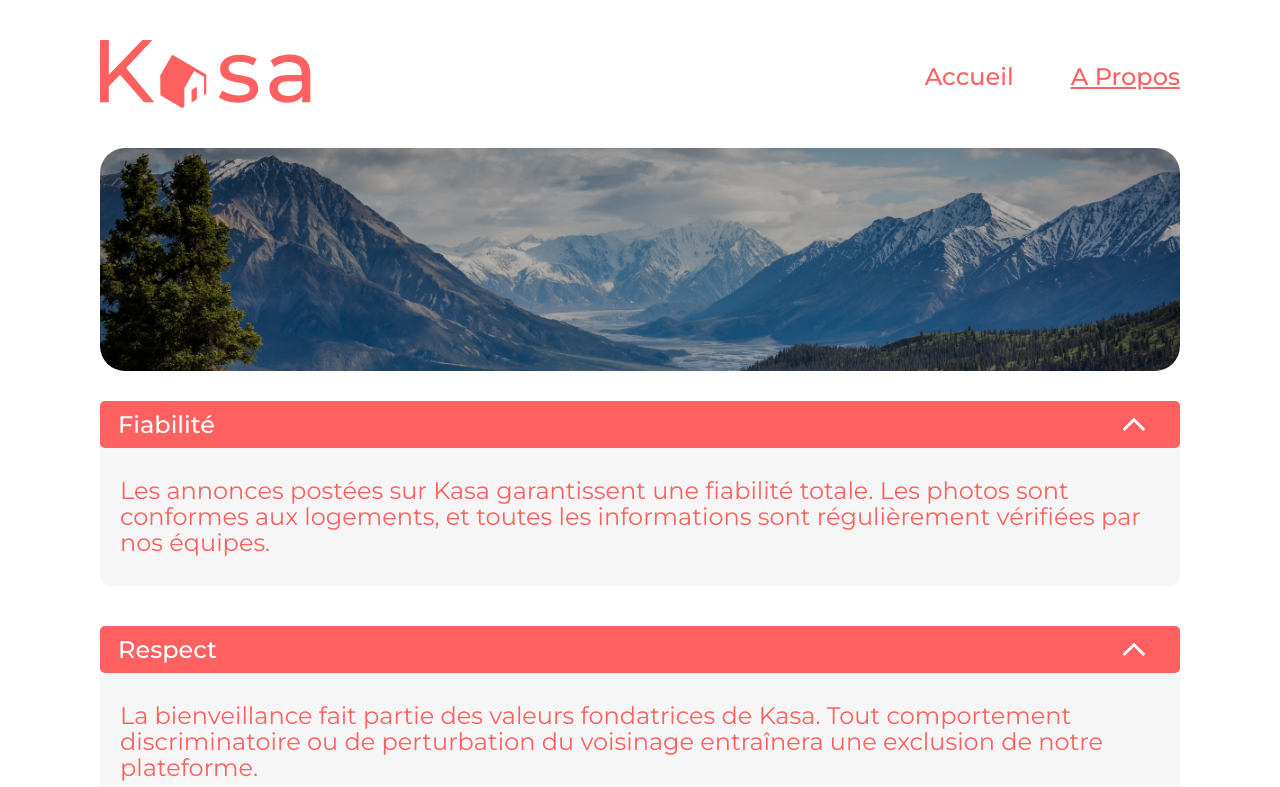
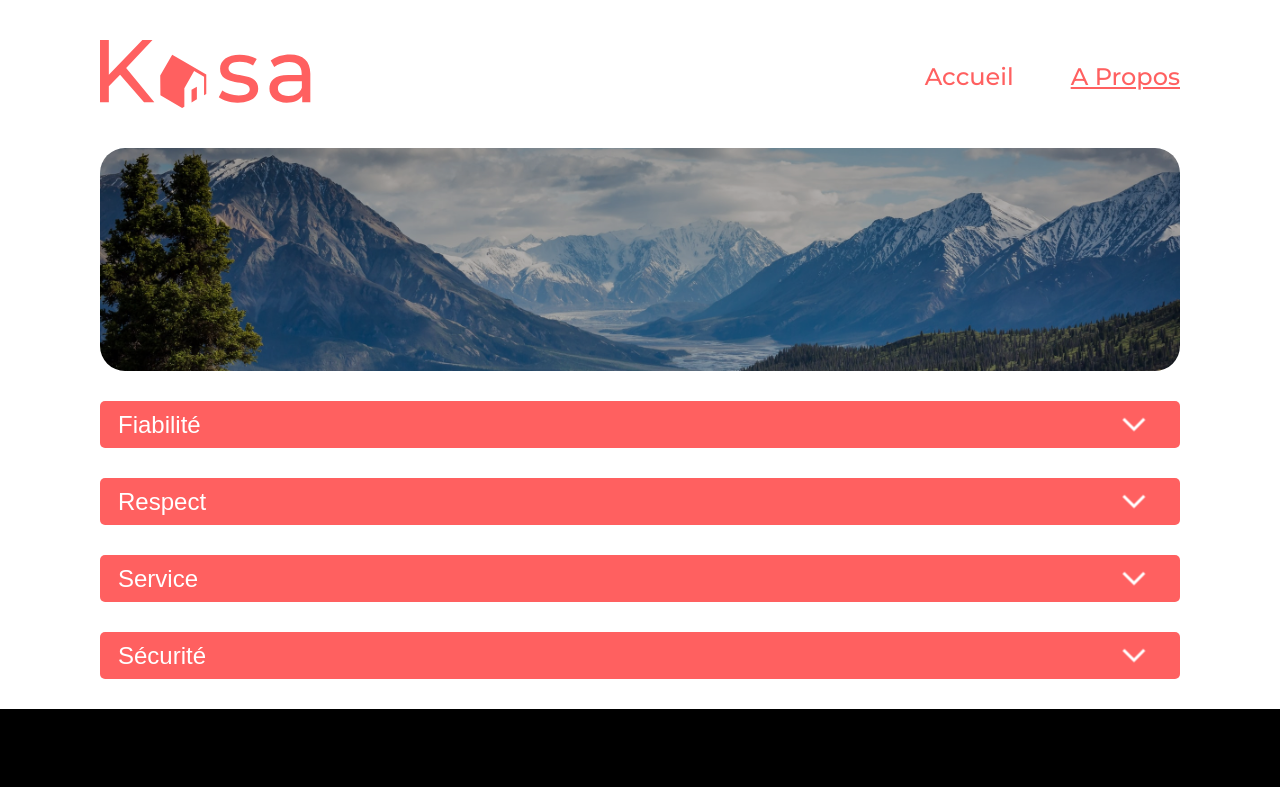
Before and after one commit to edpayet/React-Kasa, a React (Create React App) app: page /a-propos in a window 1280 px wide. Shown: the top 787 px of the page. Built offline with nearby package versions, Linux system fonts and the light colour scheme.

Commit message:
fix: carousel one slide mode, collapse head button

```diff
--- a/src/components/Carousel/Carousel.jsx
+++ b/src/components/Carousel/Carousel.jsx
@@ -1,5 +1,6 @@
 import styles from './Carousel.module.css';
 import { useState } from 'react';
+import classNames from 'classnames';
 import { ReactComponent as ArrowLeftIcon } from '../../icons/arrow_l.svg';
 import { ReactComponent as ArrowRightIcon } from '../../icons/arrow_r.svg';
 
@@ -21,11 +22,17 @@ export default function Carousel({ pictures }) {
   };
 
   return (
-    <div className={styles.carousel}>
+    <div
+      className={classNames(
+        styles.carousel,
+        pictures.length > 1 ? null : styles.oneSlide
+      )}
+    >
       <img src={pictures[slideIndex - 1]} alt={`Logement ${slideIndex}`} />
       <div className={styles.number}>
         {slideIndex}/{pictures.length}
       </div>
+
       <button className={styles.prev} onClick={previous}>
         <ArrowLeftIcon />
       </button>
--- a/src/components/Carousel/Carousel.module.css
+++ b/src/components/Carousel/Carousel.module.css
@@ -39,6 +39,11 @@
   user-select: none;
   background: none;
   border: none;
+}
+
+.oneSlide .prev,
+.oneSlide .next {
+  display: none;
 }
 
 .next {
--- a/src/components/Collapse/Collapse.jsx
+++ b/src/components/Collapse/Collapse.jsx
@@ -5,7 +5,7 @@ import classNames from 'classnames';
 import { ReactComponent as ArrowLeftIcon } from '../../icons/arrow_l.svg';
 
 export default function Collapse({ title, size = 'medium', children }) {
-  const [openState, setOpenState] = useState(true);
+  const [openState, setOpenState] = useState(false);
 
   function switchOpenState() {
     if (openState) setOpenState(false);
@@ -20,12 +20,12 @@ export default function Collapse({ title, size = 'medium', children }) {
         styles[size]
       )}
     >
-      <div className={styles.head}>
+      <button className={styles.head} onClick={switchOpenState}>
         {title}
-        <button onClick={switchOpenState}>
+        <div className={styles.arrowIcon}>
           <ArrowLeftIcon />
-        </button>
-      </div>
+        </div>
+      </button>
       <div className={styles.body}>{children}</div>
     </div>
   );
--- a/src/components/Collapse/Collapse.module.css
+++ b/src/components/Collapse/Collapse.module.css
@@ -8,9 +8,12 @@
   flex-direction: row;
   justify-content: space-between;
   align-items: center;
+  width: 100%;
   position: relative;
   background-color: var(--primary-color);
   color: white;
+  border: none;
+  cursor: pointer;
 }
 
 .collapse.medium .head,
@@ -35,24 +38,22 @@
   padding: 12px 33px 12px 18px;
 }
 
-.head button {
+.head .arrowIcon {
   width: 26px;
   height: 100%;
   padding: 0;
   transition: 0.3s ease-out;
   user-select: none;
   background: none;
-  border: none;
-  cursor: pointer;
 }
 
-.head button svg {
+.head .arrowIcon svg {
   display: inline-block;
   height: 100%;
   width: 100%;
 }
 
-.head button svg * {
+.head .arrowIcon svg * {
   color: white;
 }
 
@@ -110,7 +111,7 @@
     line-height: 17px;
   }
 
-  .collapse.large .head button svg {
+  .collapse.large .head .arrowIcon svg {
     width: 9px;
   }
 }
```
Also changed, not shown: 1 other file (tests, documents, lock files or other folders).
